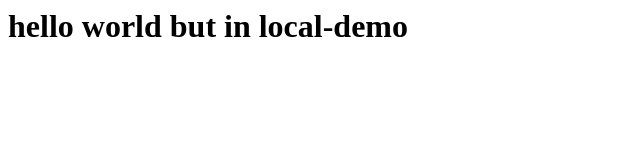
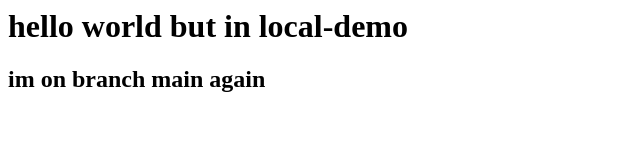
Before and after one commit to SanyamGarg02/local-repo, a plain HTML site: page index.html in a window 1280 px wide. Shown: the whole page, without its empty margins (0-640 px from the left). Drawn offline with Linux system fonts and the light colour scheme.

Commit message:
added second line

```diff
--- a/index.html
+++ b/index.html
@@ -1 +1,2 @@
 <h1>hello world but in local-demo</h1>
+<h2> im on branch main again</h2>
```
